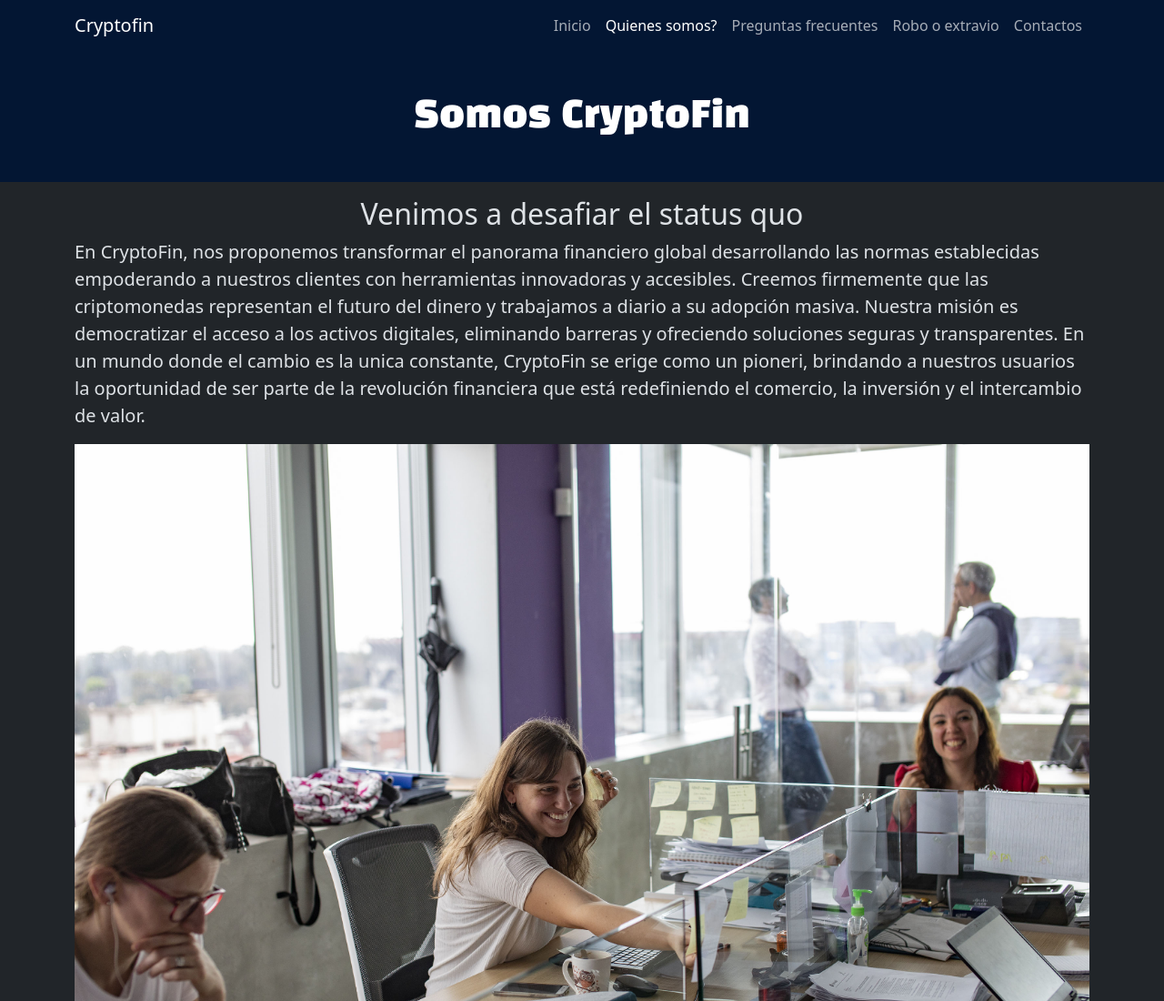
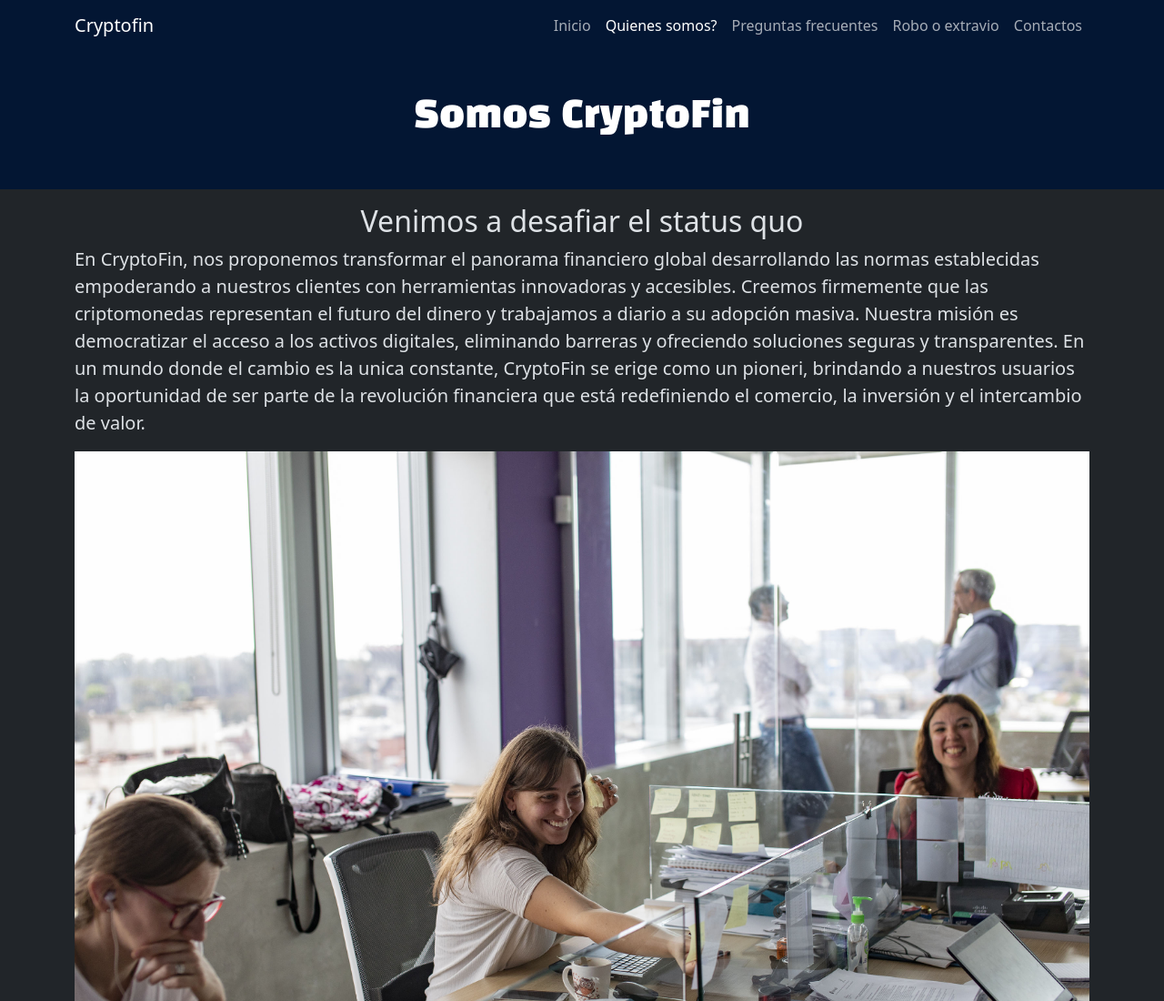
Before and after one commit to santinohamada/rollingCryptofin, a plain HTML site: page pages/QuienesSomos.html in a window 1280 px wide. Shown: the top 1100 px of the page at 91% size. Drawn offline with nearby package versions, Linux system fonts and the light colour scheme.

Commit message:
cambios minimos

```diff
--- a/pages/QuienesSomos.html
+++ b/pages/QuienesSomos.html
@@ -54,7 +54,7 @@
           </div>
         </div>
       </nav>
-      <h1 class="black-han-sans-regular text-center text-white my-5">Somos CryptoFin</h1>
+      <h1 class="black-han-sans-regular text-center text-white py-5">Somos CryptoFin</h1>
     </header>
     <main class="flex-grow-1 my-3">
         <section class="container ">
```
Also changed, not shown: index.html (+1 -1 lines).
